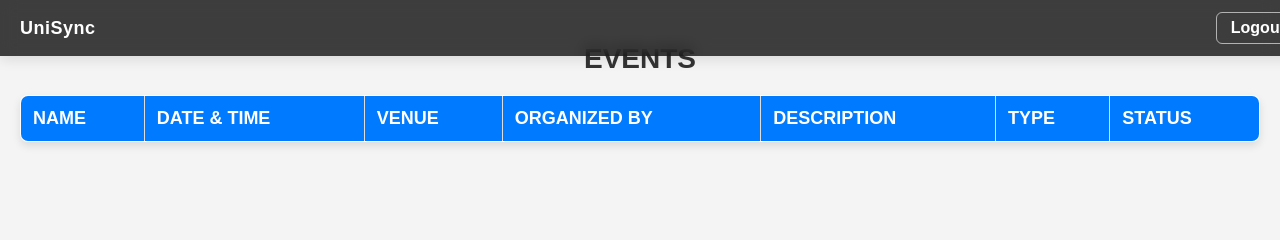
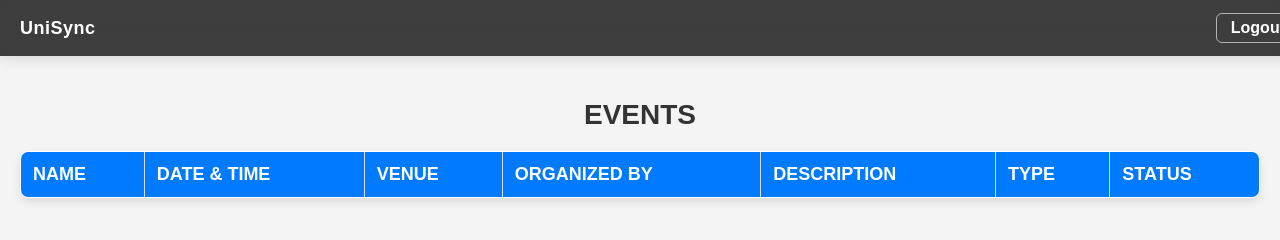
Before and after one commit to Nathanbijo/College-events-management-system, a website: page frontend/events.html in a window 1280 px wide. Drawn offline with Linux system fonts and the light colour scheme; files that its build step writes are made by us from their sources; no server answers; sample sign-in values are in the browser's storage; files whose address does not match are found by name.

Commit message:
fixed navbar

```diff
--- a/css/components/navbar.html
+++ b/css/components/navbar.html
@@ -4,13 +4,7 @@
   </div>
 
   <div class="nav-right">
-    <button class="logout-btn" onclick="logout()">Logout</button>
+    <button id="logoutBtn" class="logout-btn">Logout</button>
   </div>
 </nav>
-
-<script>
-  function logout() {
-    localStorage.clear();
-    window.location.href = "/";
-  }
-</script>
+<div class="nav-spacer" aria-hidden="true"></div>
--- a/css/styles.css
+++ b/css/styles.css
@@ -181,3 +181,37 @@ button:hover { background: #0056b3; }
   opacity: 0.85;
   margin-bottom: 10px;
 }
+
+/* Make room for the fixed navbar so page content isn't hidden behind it */
+:root {
+  --nav-height: 56px;
+}
+
+body {
+  box-sizing: border-box;
+  padding-top: var(--nav-height);
+}
+
+/* Ensure nav internal sections align correctly */
+.top-nav .nav-left {
+  display: flex;
+  align-items: center;
+  gap: 12px;
+}
+.top-nav .nav-right {
+  display: flex;
+  align-items: center;
+  gap: 12px;
+}
+
+/* Make logout button render fully and stay aligned */
+.logout-btn {
+  line-height: 1;
+  padding: 6px 14px;
+}
+
+/* Spacer used when navbar is injected into pages */
+.nav-spacer {
+  height: var(--nav-height);
+  width: 100%;
+}
--- a/frontend/events.html
+++ b/frontend/events.html
@@ -4,7 +4,7 @@
     <meta charset="UTF-8">
     <meta name="viewport" content="width=device-width, initial-scale=1.0">
     <title>Events</title>
-    <link rel="stylesheet" href="styles.css">
+    <link rel="stylesheet" href="/css/styles.css">
     <style>
         body {
     animation: fadeIn 0.5s ease-in-out;
@@ -142,9 +142,13 @@
 
 <script>
 
-  fetch("/css/components/navbar.html")
-    .then(res => res.text())
-    .then(html => document.getElementById("navbar").innerHTML = html);
+    fetch("/css/components/navbar.html")
+        .then(res => res.text())
+        .then(html => {
+            document.getElementById("navbar").innerHTML = html;
+            const logoutBtn = document.getElementById("logoutBtn");
+            if (logoutBtn) logoutBtn.addEventListener("click", () => { localStorage.clear(); window.location.href = "/"; });
+        });
 </script>
 
     <div id="eventFormContainer" style="display: none;">
```
Also changed, not shown: frontend/approval.html (+8 -4 lines), frontend/home.html (+8 -4 lines), frontend/venues.html (+8 -4 lines).
